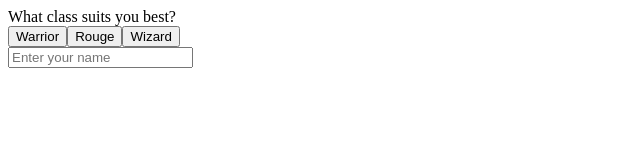
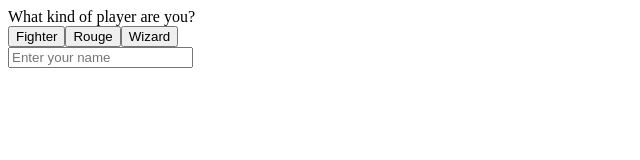
Before and after one commit to christofer41/Adventure_First, a plain HTML site: page index.html in a window 1280 px wide. Shown: the full height of the page, 0-640 px from the left. Drawn offline with Linux system fonts and the light colour scheme.

Commit message:
We made the buttons work
We made the buttons work, now we need to make them individual

```diff
--- a/adventure.js
+++ b/adventure.js
@@ -1,15 +1,16 @@
-/*let theText = document.getElementById("theText");
-let buttonBox = document.getElementById("btnBox");
+let theText = document.getElementById("theText");
+let buttonBox = document.getElementById("btn");
 let singleButton = document.getElementsByTagName("button");
 let buttons;
 let playerClass;
-
+let stage = 1;
 
 /**
  *
  * @param {number} buttons - How many buttons we want
+ * @param {number} i - How many
  */
-/*function changeButtons(buttons){
+function changeButtons(buttons){
     for (let i = 0; i <= singleButton.length; i++) {
         document.getElementsByTagName("button")[i].remove();
     }
@@ -17,149 +18,39 @@ let playerClass;
         var para = document.createElement("button");
         buttonBox.appendChild(para);
     }
+    console.log(buttons);
 }
 
-buttons = 3;
-changeButtons(buttons);
-theText.innerHTML = "What kind of player are you?"
-singleButton[0].innerHTML = "Fighter";
-singleButton[1].innerHTML = "Rouge";
-singleButton[2].innerHTML = "Wizard";
-
-/*
-
-theText.innerHTML = "You are an " + playerClass;
-singleButton[0].innerHTML = "yay"
-
-*/
-
-const textElement = document.getElementById("theText");
-const optionButtonsElement = document.getElementById("btnBox");
-
-//Vi håller koll på all information om spelet och spelaren.
-let state = {};
 
 
-/**
- *
- * @param {} startGame() - Vi startar spelet och sätter "reset" allting:
- */
-function startGame() {
-    state = {}
-    showTextNode(1);
-}
-/**
- *
- * @param {*} textNodeIndex - Visar texten och knapparna som vi är på
- */
-function showTextNode(textNodeIndex){
-    const textNode = textBox.find(textNode => textNode.id === textNodeIndex) //Vi går igenom textBox för ett id som passar, och sedan sätter vi ihop texten från det id:et.
-      textElement.innerText = textNode.text;
 
-    while (optionButtonsElement.firstChild){ //Vi tar bort alla knappar som finns
-        optionButtonsElement.removeChild(optionButtonsElement.firstChild)
-    }
-    textNode.options.forEach(option => { //Vi skapar en loop.
-        if (showOption(option)){ //Om det finns tillräckligt många options
-            const button = document.createElement("button") //Så skapar vi en knapp för varje option
-            button.innerText = option.text //Vi ger varje knapp sin text
-            button.classList.add("btm") //Vi sätter också en class för lättare hantering.
-            button.addEventListener("click", () => selectOption(option)) //Vi "Lyssnar" när någon klickar på knappen och utför funktionen.
-            optionButtonsElement.appendChild(button) //Sedan ger vi barnet till sin föräldrabox
-        }
-    })
-    console.log(state);
-}
-/**
- *
- * @param {} option  - Här går valet in.
- * @param {} showOption - Vi kollar om spelar har det som behövs för att utföra vissa saker.
- */
-function showOption(option) {
-    return option.requredState == null || option.requiredState(state); //Om requiredState stämmer eller inte finns så visas objektet.
+selectOption();
+
+for (let i = 0; i < singleButton.length; i++) {
+    singleButton[i].addEventListener("click", () => selectOption());
+
 }
 
-/**
- *
- * @param {} selectOption - Funktionen gör så att vi kan hoppa till nästa del av spelet
- */
-function selectOption(option) {
-    const nextTextNodeId = option.nextText
-    if (nextTextNodeId <= 0) {
-      return startGame()
+function selectOption(){
+
+    switch(stage) {
+        case 1:
+            buttons = 3;
+            changeButtons(buttons);
+            theText.innerHTML = "What kind of player are you?"
+            singleButton[0].innerHTML = "Fighter";
+            singleButton[1].innerHTML = "Rouge";
+            singleButton[2].innerHTML = "Wizard";
+            stage = 2;
+            break;
+
+        case 2:
+            buttons = 2;
+            changeButtons(buttons);
+            theText.innerHTML = "You are a fighter!"
+            singleButton[0].innerHTML = "That's right!";
+            singleButton[1].innerHTML = "Wait no!";
+            break;
+
     }
-    state = Object.assign(state, option.setState)
-    showTextNode(nextTextNodeId)
-  }
-
-
-const textBox = [ /* Här är lådan som håller all text och alla val för spelet. */
-    {
-        id:1,
-        text: "What class suits you best?",
-        options: [
-            {
-                text: "Warrior",
-                setState: {class: "Warrior" },
-                nextText: 2
-            },
-            {
-                text: "Rouge",
-                setState: {class: "Rouge" },
-                nextText: 3
-            },
-            {
-                text: "Wizard",
-                setState: {class: "Wizard" },
-                nextText: 4
-            },
-        ]
-    },
-    {
-        id: 2,
-        text: "You are a fearsome warrior, strong as they come! Not the brightest, but your axe is the sharpest.",
-        options: [
-          {
-            text: "Yes, that is right!",
-            requiredState: (currentState) => currentState.class == "Warrior",
-            nextText: 5
-          },
-          {
-            text: "No, that's not me",
-            nextText: 1
-          }
-        ]
-      },
-    {
-        id: 3,
-        text: "You grew up in the shadows, stalking your pray and striking from behind.",
-        options: [
-            {
-              text: "Yes, that is right!",
-              requiredState: (currentState) => currentState.class == "Rouge",
-              nextText: 5
-            },
-            {
-              text: "No, that's not me",
-              nextText: 1
-            }
-          ]
-    },
-    {
-        id: 4,
-        text: "You grew up with your nose in the books. However you always wanted to prove your skills outside of the library.",
-        options: [
-            {
-              text: "Yes, that is right!",
-              requiredState: (currentState) => currentState.class == "Wizard",
-              nextText: 5
-            },
-            {
-              text: "No, that's not me",
-              nextText: 1
-            }
-          ]
-    }
-]
-
-startGame();
+}
--- a/index.html
+++ b/index.html
@@ -9,13 +9,12 @@
     <title>Document</title>
 </head>
 <body>
-    <div class="container">
-        <div id="theText">Text</div>
-        <div id="btnBox">
-            <button class="btn">Option2</button>
-            <button class="btn">Option3</button>
-            <button class="btn">Option1</button>
-            <button class="btn">Option4</button>
+    <div>
+        <div id="theText">
+            <p>text</p>
+        </div>
+        <div id="btn">
+            <button>text</button>
         </div>
         <div>
             <input id="name" placeholder="Enter your name" type="text">
```
